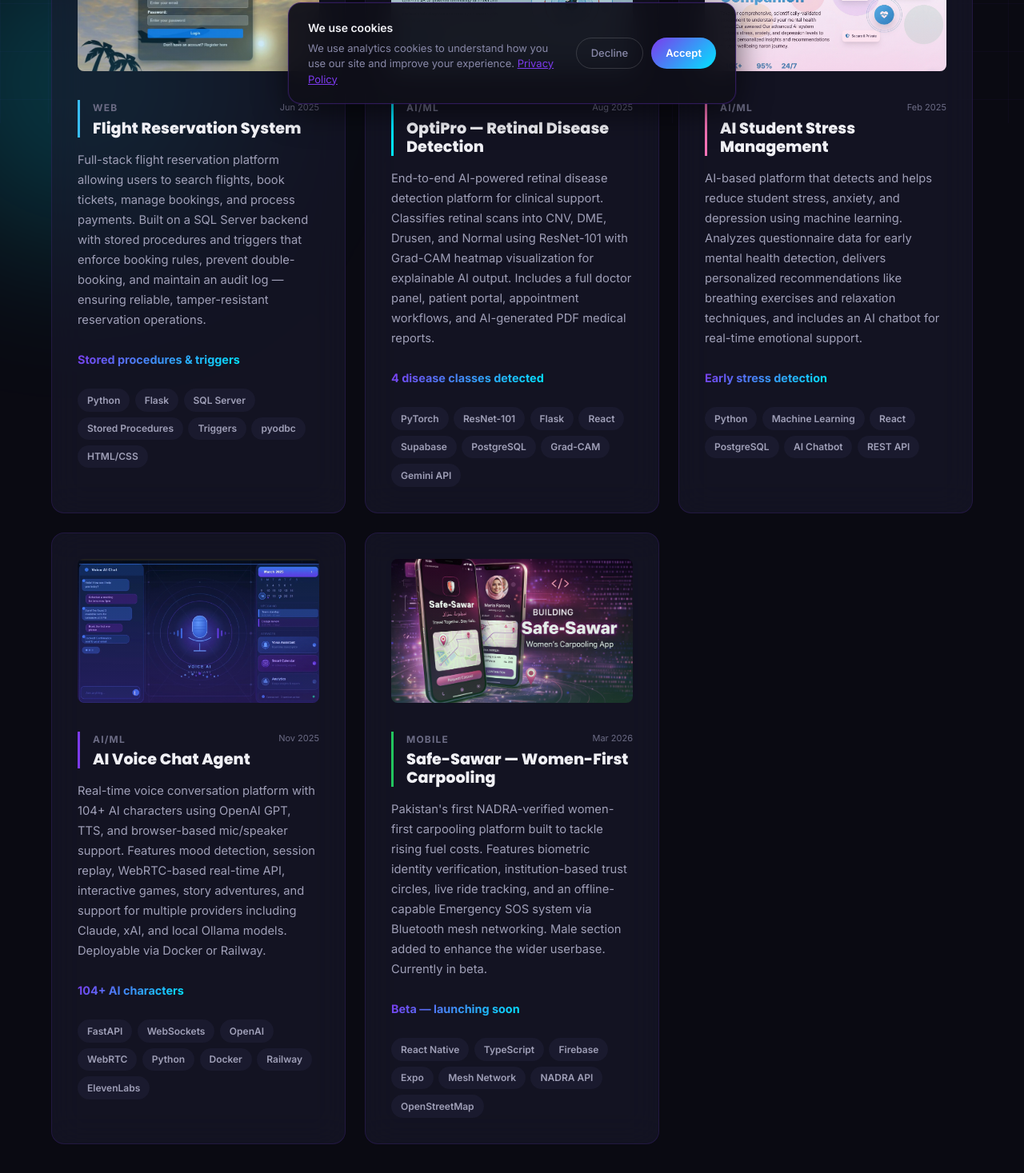
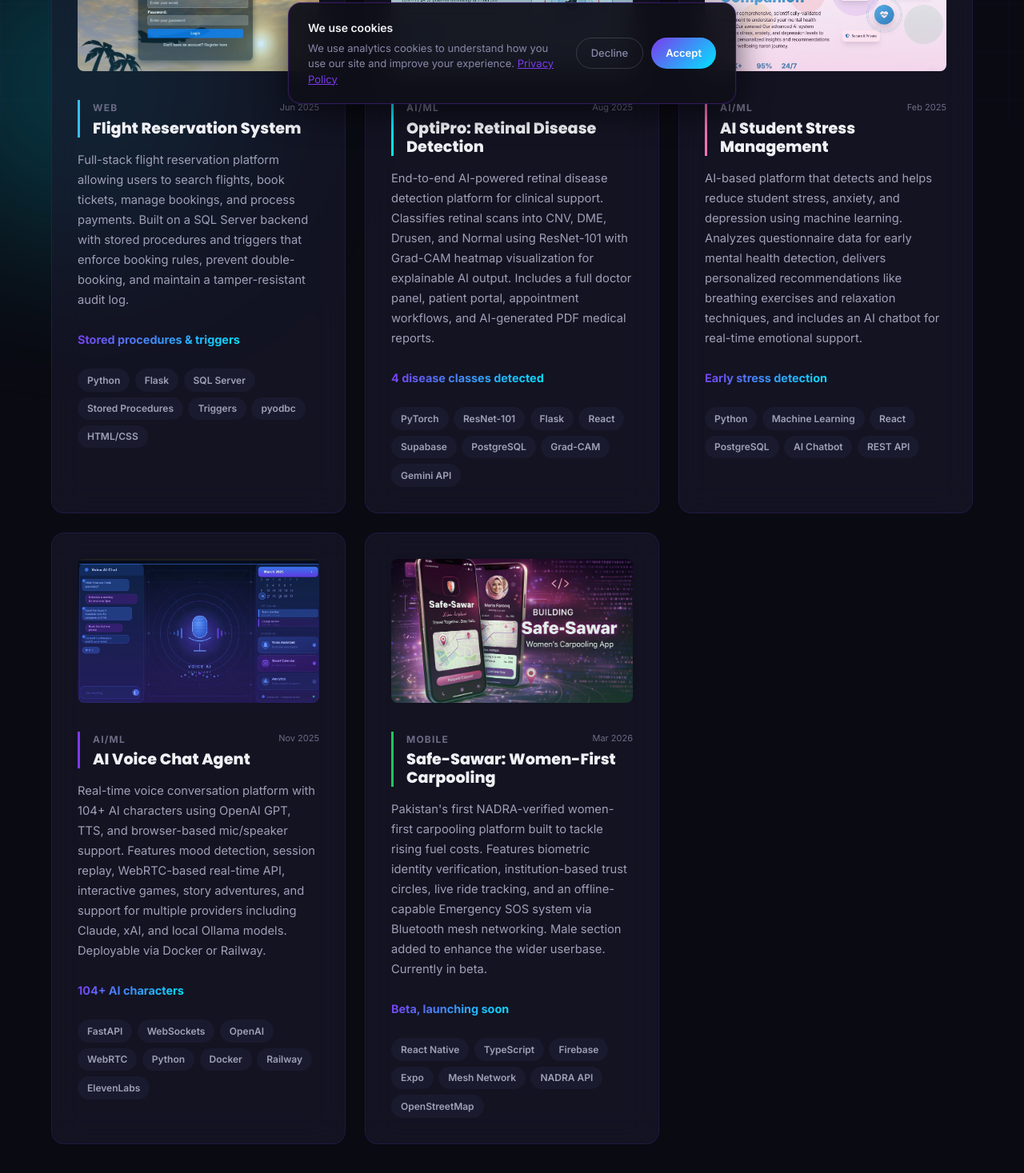
Before and after one commit to faizan-02/HydraBytes-main, a Next.js app: page /portfolio in a window 1280 px wide. Shown: the part 646-2113 px from the top of the page at 80% size. Built offline with nearby package versions, Linux system fonts and the light colour scheme; no server answers.

Commit message:
fix: remove em dashes from portfolio descriptions

```diff
--- a/src/app/portfolio/page.tsx
+++ b/src/app/portfolio/page.tsx
@@ -50,7 +50,7 @@ const projects = [
   {
     title: 'Flight Reservation System',
     category: 'Web',
-    desc: 'Full-stack flight reservation platform allowing users to search flights, book tickets, manage bookings, and process payments. Built on a SQL Server backend with stored procedures and triggers that enforce booking rules, prevent double-booking, and maintain an audit log — ensuring reliable, tamper-resistant reservation operations.',
+    desc: 'Full-stack flight reservation platform allowing users to search flights, book tickets, manage bookings, and process payments. Built on a SQL Server backend with stored procedures and triggers that enforce booking rules, prevent double-booking, and maintain a tamper-resistant audit log.',
     tech: ['Python', 'Flask', 'SQL Server', 'Stored Procedures', 'Triggers', 'pyodbc', 'HTML/CSS'],
     color: '#38bdf8',
     metric: 'Stored procedures & triggers',
@@ -58,7 +58,7 @@ const projects = [
     year: 'Jun 2025',
   },
   {
-    title: 'OptiPro — Retinal Disease Detection',
+    title: 'OptiPro: Retinal Disease Detection',
     category: 'AI/ML',
     desc: 'End-to-end AI-powered retinal disease detection platform for clinical support. Classifies retinal scans into CNV, DME, Drusen, and Normal using ResNet-101 with Grad-CAM heatmap visualization for explainable AI output. Includes a full doctor panel, patient portal, appointment workflows, and AI-generated PDF medical reports.',
     tech: ['PyTorch', 'ResNet-101', 'Flask', 'React', 'Supabase', 'PostgreSQL', 'Grad-CAM', 'Gemini API'],
@@ -88,12 +88,12 @@ const projects = [
     year: 'Nov 2025',
   },
   {
-    title: 'Safe-Sawar — Women-First Carpooling',
+    title: 'Safe-Sawar: Women-First Carpooling',
     category: 'Mobile',
     desc: 'Pakistan\'s first NADRA-verified women-first carpooling platform built to tackle rising fuel costs. Features biometric identity verification, institution-based trust circles, live ride tracking, and an offline-capable Emergency SOS system via Bluetooth mesh networking. Male section added to enhance the wider userbase. Currently in beta.',
     tech: ['React Native', 'TypeScript', 'Firebase', 'Expo', 'Mesh Network', 'NADRA API', 'OpenStreetMap'],
     color: '#22c55e',
-    metric: 'Beta — launching soon',
+    metric: 'Beta, launching soon',
     image: '/portfolio/safe-sawar.png',
     year: 'Mar 2026',
   },
```
